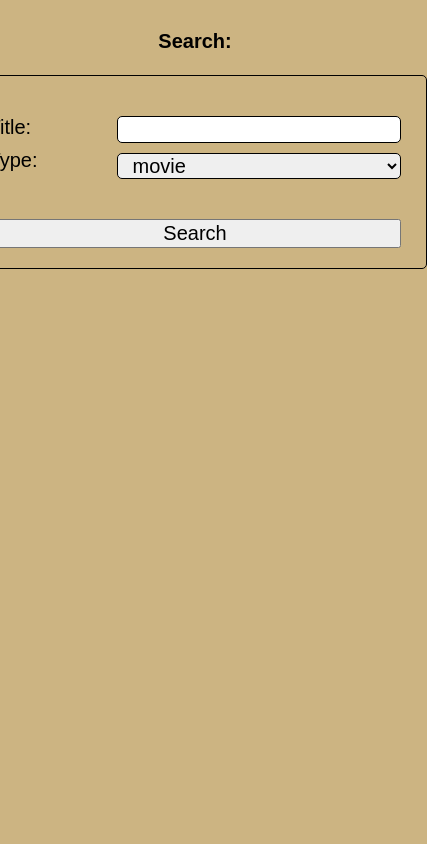
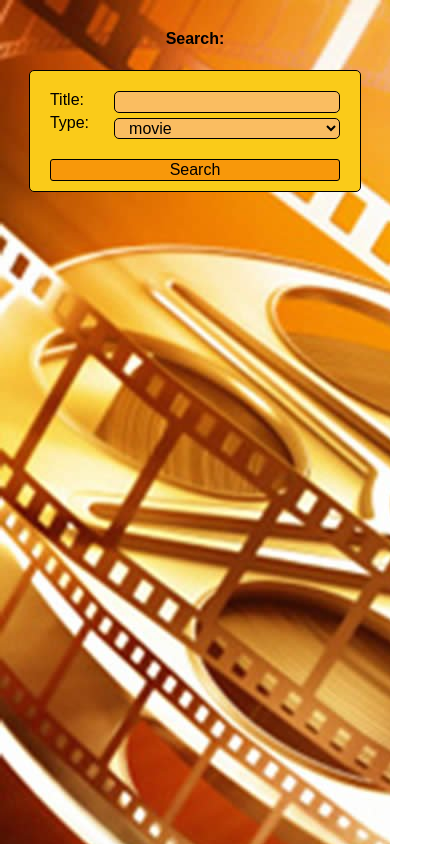
Before and after one commit to AlexIgn88/movies-from-OMDb, a Next.js app: page / in a window 390 px wide. Shown: the whole page, 427 px wide, since content can reach past the window. Built offline with nearby package versions, Linux system fonts and the light colour scheme.

Commit message:
Поиск по нажатию на Enter, background картинка для body смена background-цветов 	modified:   components/GetFilms.js 	modified:   components/SearchOnOMDb.js 	new file:   public/background.jpg 	modified:   styles/app.css

```diff
--- a/components/GetFilms.js
+++ b/components/GetFilms.js
@@ -1,4 +1,4 @@
-import { useState, useEffect } from 'react';
+import { useState, useEffect } from 'react'
 import FilmCards from '../components/FilmCards'
 import Spinner from '../components/Spinner'
 
--- a/components/SearchOnOMDb.js
+++ b/components/SearchOnOMDb.js
@@ -9,6 +9,13 @@ function SearchOnOMDb() {
         [searchValue, setSearchValue] = useState(''),
         [idOfFilm, setIdOfFilm] = useState(null),
         [notification, setNotification] = useState(null);
+
+    const handleOnKeyDown = (evt) => {
+        if (evt.keyCode === 13) {
+            evt.preventDefault();
+            setSearchValue([inputValue, selectValue]);
+        }
+    };
 
     return <div id="main">
         <div id="outside-div-of-form-for-search">
@@ -29,6 +36,7 @@ function SearchOnOMDb() {
                                     setInputValue(evt.target.value);
                                     setSearchValue('');
                                 }}
+                                onKeyDown={(evt) => handleOnKeyDown(evt)}
                             />
                         </div>
                         <div>
@@ -48,7 +56,7 @@ function SearchOnOMDb() {
                 <div>
                     <button
                         onClick={_ => {
-                            setSearchValue([inputValue, selectValue]);;
+                            setSearchValue([inputValue, selectValue]);
                         }}
                     >
                         Search
--- a/styles/app.css
+++ b/styles/app.css
@@ -1,5 +1,5 @@
 body {
-    background-color: rgb(204, 180, 130, 1);
+    background-image: url("/background.jpg");
 }
 
 #main,
@@ -8,6 +8,26 @@ select,
 select option,
 button {
     font-size: 20px;
+}
+
+input,
+select {
+    background-color: rgb(250, 189, 97);
+}
+
+button {
+    border: 1px solid black;
+    border-radius: 3px;
+    background-color: rgb(248, 152, 10);
+    cursor: pointer;
+}
+
+button:hover {
+    background-color: rgb(190, 117, 8);
+}
+
+button:active {
+    background-color: rgb(118, 73, 6);
 }
 
 #main,
@@ -37,6 +57,13 @@ button {
 #main {
     font-family: sans-serif;
     align-items: center;
+}
+
+#form-for-search,
+.film-cards,
+.film-details,
+.error {
+    background-color: rgb(250, 203, 25);
 }
 
 .heading {
@@ -108,7 +135,6 @@ button {
 .film-details {
     position: fixed;
     top: 100px;
-    background-color: rgb(204, 180, 130, 1);
     height: 70vh;
     width: 90vw;
 }
@@ -119,7 +145,6 @@ button {
     flex-direction: column;
     justify-content: space-evenly;
     align-items: center;
-    background-color: rgb(204, 180, 130, 1);
     height: 50vh;
     width: 50vw;
 }
@@ -203,3 +228,31 @@ button {
 .button-up:active {
     background-color: rgb(118, 73, 6);
 }
+
+@media (max-width: 600px) {
+
+    #main,
+    input,
+    select,
+    select option,
+    button,
+    .film-info .year {
+        font-size: 16px;
+    }
+
+    #form-for-search,
+    .film-card,
+    .film-details {
+        padding: 5px;
+    }
+
+    #form-for-search div {
+        margin: 5px;
+        column-gap: 5px;
+    }
+
+    .details-poster {
+        width: 200px;
+        height: 300px;
+    }
+}
```
Also changed, not shown: public/background.jpg (added).
